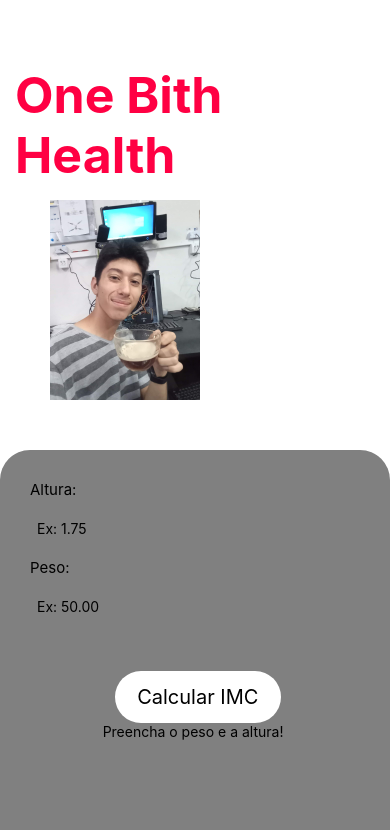
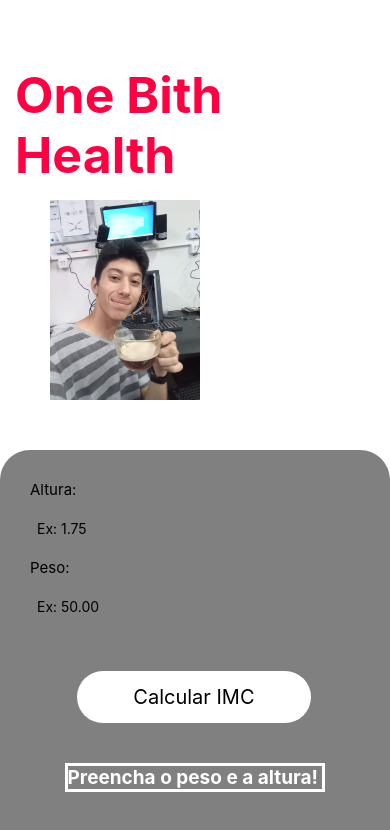
Before and after one commit to kirigaya7447/react-native, a React Native app in the folder one_bit_health/: screen / in a window 390 px wide. Shown: the top 830 px of the page. Built offline with nearby package versions, Linux system fonts and the light colour scheme.

Commit message:
Estilizando o resultado

```diff
--- a/one_bit_health/src/components/Resultado/index.js
+++ b/one_bit_health/src/components/Resultado/index.js
@@ -1,11 +1,12 @@
 import React from "react";
 import { View, Text } from "react-native";
+import styles from "./style";
 
 export default function Resultado(props) {
 
     return (
-        <View>
-        <Text>{props.message} {props.resultadoIMC}</Text>
+        <View style={styles.corpoResultado}>
+            <Text style={styles.resultado}>{props.message} {props.resultadoIMC}</Text>
         </View>
     );
 }
--- a/one_bit_health/src/components/Resultado/style.js
+++ b/one_bit_health/src/components/Resultado/style.js
@@ -0,0 +1,18 @@
+import {StyleSheet} from "react-native";
+
+const styles = StyleSheet.create({
+    corpoResultado: {
+        alignItems: "center",
+        justifyContent: "center",
+        marginTop: 40,
+        borderWidth: 3,
+        borderColor: "white",
+    },
+    resultado: {
+        fontSize: 19,
+        color: "white",
+        fontWeight: "bold",
+    }
+});
+
+export default styles;
```
